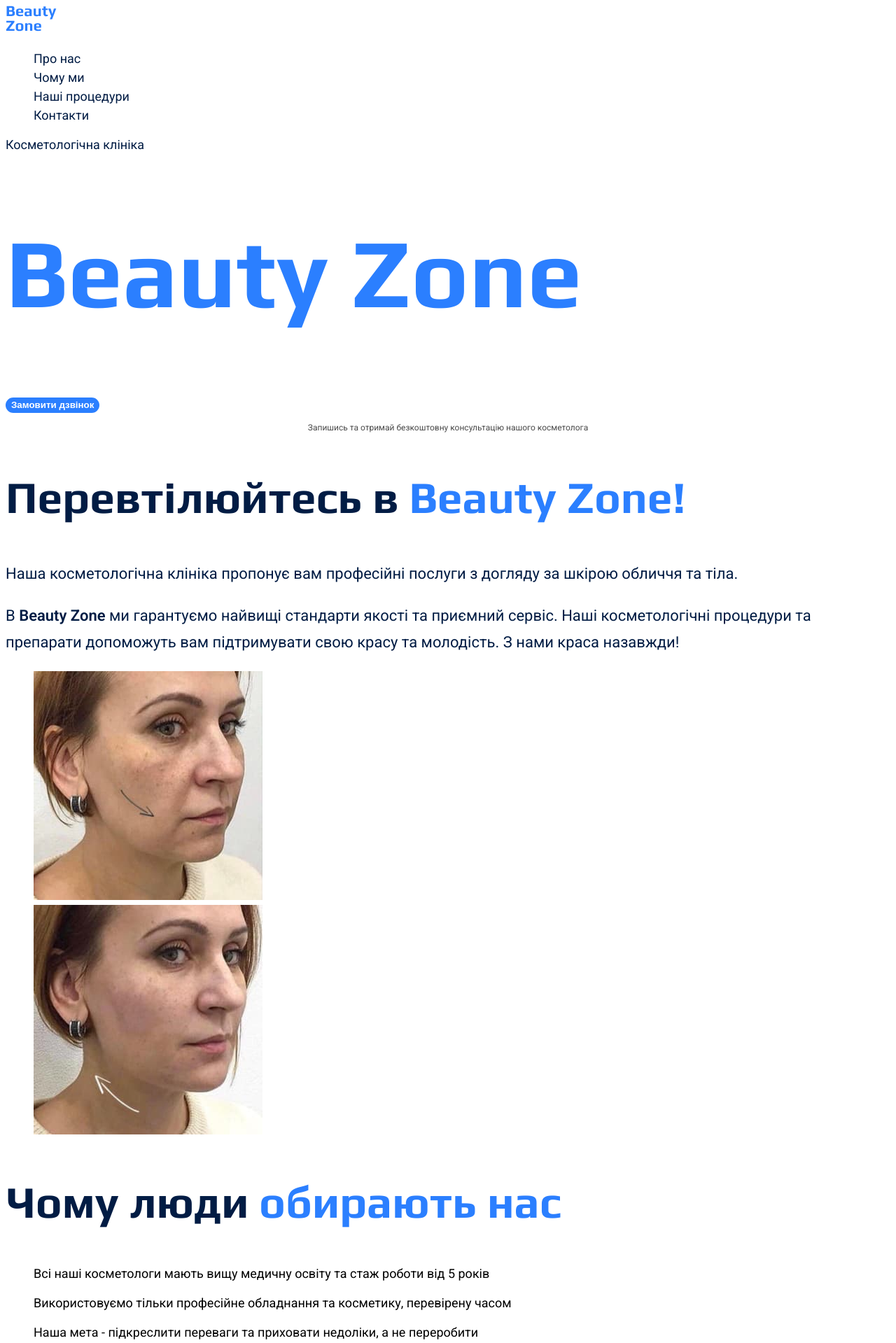
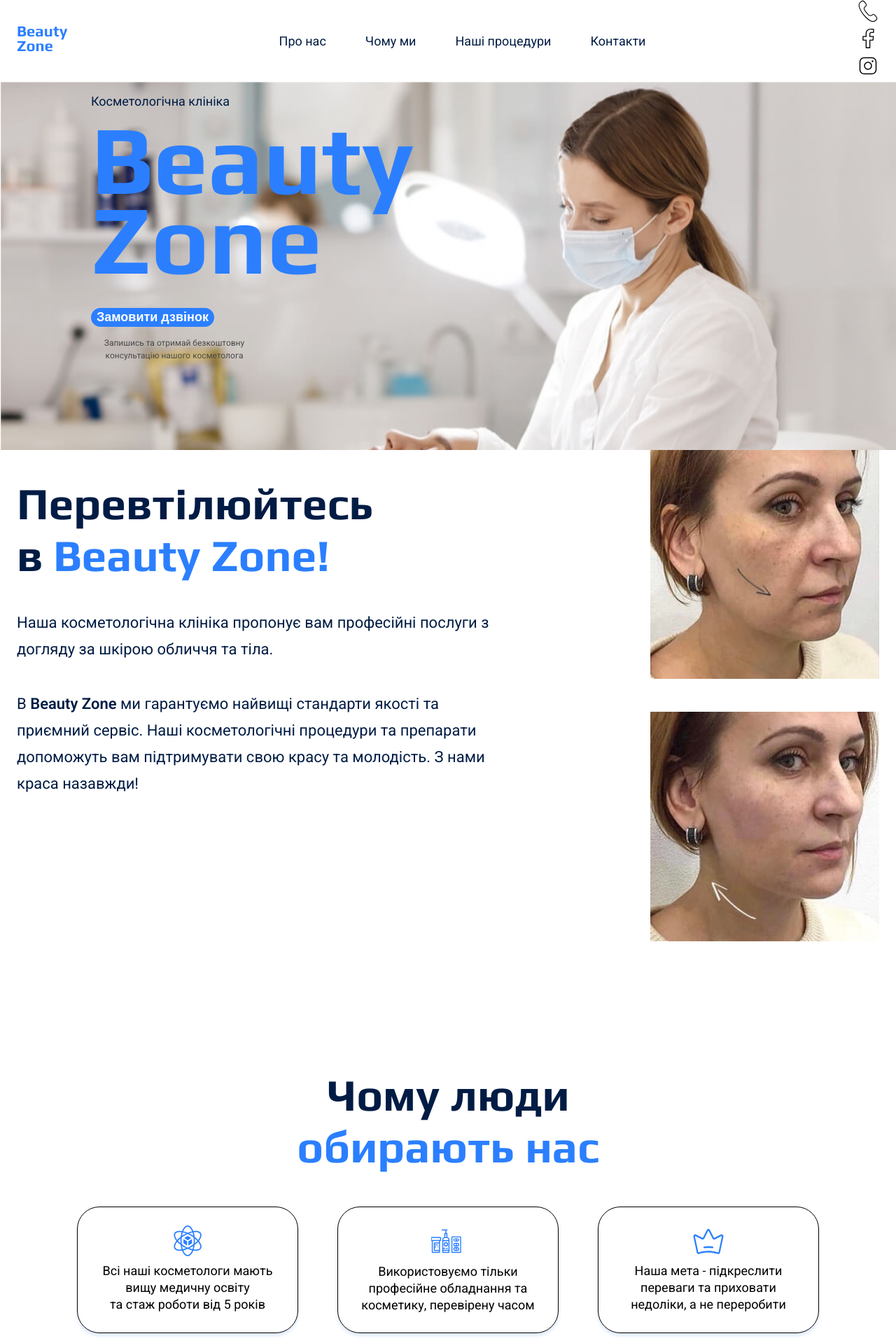
Before and after one commit to VitaliyRoy/genius-homework-1, a plain HTML site: page index.html in a window 1280 px wide. Shown: the top 1919 px of the page at 70% size. Drawn offline with Linux system fonts and the light colour scheme.

Commit message:
Add part of the markup

```diff
--- a/css/styles.css
+++ b/css/styles.css
@@ -7,25 +7,56 @@
   --color-brand-grey: #747272;
 }
 /* Base */
+*,
+*::before,
+*::after {
+  box-sizing: border-box;
+}
+
 body {
   color: var(--color-primary-dark);
   font-family: 'Roboto', sans-serif;
   font-size: 18px;
   font-weight: 400;
   line-height: 1.5;
+  margin: 0 auto;
+}
+
+h1,
+h2,
+h3,
+h4,
+h5,
+h6,
+p {
+  margin-top: 0;
+}
+
+a {
+  display: inline-block;
 }
 
 address {
   font-style: normal;
 }
 
+.container {
+  width: 100%;
+  max-width: 1288px;
+  margin: 0 auto;
+  padding: 0 24px;
+}
+
 ul {
+  margin: 0;
+  padding: 0;
   list-style-type: none;
 }
 
 /* Button */
 .button {
   color: var(--color-primary-light);
+  font-size: 18px;
   font-weight: 600;
   line-height: 1.166;
   background-color: var(--color-brand-light);
@@ -40,6 +71,26 @@ ul {
 }
 
 /* Header */
+.header-container {
+  display: flex;
+  align-items: center;
+  gap: 40px;
+}
+
+.header-nav {
+  display: flex;
+  align-items: center;
+  flex-grow: 1;
+  gap: 40px;
+}
+
+.header-menu {
+  display: flex;
+  gap: 56px;
+  flex-grow: 1;
+  justify-content: center;
+}
+
 .header-link {
   color: var(--color-primary-dark);
   line-height: 1.172;
@@ -48,13 +99,24 @@ ul {
 
 .header-link:hover {
   color: var(--color-brand-light);
-  font-weight: 700;
-  line-height: 1.166;
 }
 
 /* Hero section */
+.hero-section {
+  padding: 16.52px 0 126.48px;
+  background-image: url(../images/hero-section-background.jpg);
+  background-repeat: no-repeat;
+  background-position: right top;
+  background-size: cover;
+}
+
+.hero-container {
+  padding-left: 106px;
+}
+
 .hero-over-title-text {
   line-height: 1.172;
+  margin-bottom: 16px;
 }
 
 .hero-title {
@@ -63,22 +125,54 @@ ul {
   font-size: 140px;
   font-weight: 700;
   line-height: 0.814;
+  margin-bottom: 40px;
   text-transform: capitalize;
+}
+
+.hero-title.limited {
+  max-width: 529px;
+}
+
+.hero-btn {
+  margin-bottom: 14px;
+}
+
+.hero-under-btn-text-container {
+  max-width: 238px;
+  text-align: center;
 }
 
 .hero-under-btn-text {
   color: var(--color-hero-under-btn-text);
   font-size: 12px;
-  text-align: center;
+  margin-bottom: 0;
 }
 
 /* Transformation section */
+.transformation-section {
+  padding: 0 0 88px;
+}
+
+.transformation-container {
+  display: flex;
+  justify-content: space-between;
+  gap: 40px;
+}
+
+.transformation-content {
+  max-width: 709px;
+}
+
 .section-title {
   color: var(--color-primary-dark);
   font-family: 'Play', sans-serif;
   font-size: 64px;
   font-weight: 700;
   line-height: 1.156;
+}
+
+.section-title.centered {
+  text-align: center;
 }
 
 .section-title .accent {
@@ -89,9 +183,15 @@ ul {
   text-transform: capitalize;
 }
 
+.transformation-title {
+  max-width: 529px;
+  margin: 40px 0;
+}
+
 .transformation-text {
   font-size: 22px;
   line-height: 1.727;
+  margin-bottom: 40px;
 }
 
 .transformation-text .darker {
@@ -99,13 +199,63 @@ ul {
   text-transform: capitalize;
 }
 
+.transformation-list {
+  display: flex;
+  flex-direction: column;
+  gap: 40px;
+}
+
 /* Why us section */
+.why-us-section {
+  padding: 88px 0 48px;
+}
+
+.why-us-container {
+  width: 100%;
+  max-width: 1108px;
+  margin: 0 auto;
+  padding: 0 24px;
+}
+
+.why-us-title {
+  max-width: 432px;
+  margin: 0 auto 48px;
+}
+
+.why-us-list {
+  display: flex;
+  flex-wrap: wrap;
+  gap: 56px;
+}
+
+.why-us-item {
+  flex-basis: calc((100% - 112px) / 3);
+}
+
+.why-us-card {
+  height: 181px;
+  padding: 24px 32px;
+  text-align: center;
+  background-color: var(--color-primary-light);
+  border: 1px solid black; /*remove*/
+  border-radius: 32px;
+  box-shadow: 0 4px 4px 0 rgba(168, 198, 245, 0.38);
+}
+
+.why-us-icon {
+  fill: var(--color-brand-light);
+}
+
 .why-us-text {
   color: var(--color-brand-dark);
   line-height: 1.333;
 }
 
 /* Procedure section */
+.procedure-section {
+  padding: 48px 0;
+}
+
 .procedure-title {
   color: var(--color-primary-light);
   font-size: 22px;
@@ -113,6 +263,10 @@ ul {
 }
 
 /* Contact section */
+.contact-section {
+  padding: 48px 0 96px;
+}
+
 .contact-title {
   color: var(--color-primary-light);
   font-size: 22px;
--- a/index.html
+++ b/index.html
@@ -16,97 +16,146 @@
     <link rel="stylesheet" href="./css/styles.css" />
   </head>
   <body>
-    <header>
-      <nav>
+    <header class="header">
+      <div class="container">
+        <div class="header-container">
+          <nav class="header-nav">
             <a href="/">
               <img src="./images/logo.svg" alt="Логотип Beauty Zone" />
             </a>
-        <ul>
+            <ul class="header-menu">
               <li>
-            <a class="header-link" href="#transformation-section">Про нас</a>
+                <a class="header-link" href="#transformation-section"
+                  >Про нас</a
+                >
               </li>
               <li><a class="header-link" href="#why-us-section">Чому ми</a></li>
               <li>
-            <a class="header-link" href="#procedure-section">Наші процедури</a>
+                <a class="header-link" href="#procedure-section"
+                  >Наші процедури</a
+                >
               </li>
-          <li><a class="header-link" href="#contact-section">Контакти</a></li>
+              <li>
+                <a class="header-link" href="#contact-section">Контакти</a>
+              </li>
             </ul>
           </nav>
           <address>
             <ul>
               <li>
                 <a href="#">
-              <!-- call icon -->
+                  <svg width="32" height="32">
+                    <use href="./images/icons.svg#icon-telephone-header"></use>
+                  </svg>
                 </a>
               </li>
               <li>
                 <a href="#">
-              <!-- facebook icon -->
+                  <svg width="32" height="32">
+                    <use href="./images/icons.svg#icon-facebook-header"></use>
+                  </svg>
                 </a>
               </li>
               <li>
                 <a href="#">
-              <!-- instagram icon -->
+                  <svg width="32" height="32">
+                    <use href="./images/icons.svg#icon-instagram-header"></use>
+                  </svg>
                 </a>
               </li>
             </ul>
           </address>
+        </div>
+      </div>
     </header>
     <main>
-      <section>
+      <section class="hero-section">
+        <div class="container">
+          <div class="hero-container">
             <p class="hero-over-title-text">Косметологічна клініка</p>
-        <h1 class="hero-title">beauty zone</h1>
-        <button class="button" type="button">Замовити дзвінок</button>
+            <h1 class="hero-title limited">beauty zone</h1>
+            <button class="hero-btn button" type="button">
+              Замовити дзвінок
+            </button>
+            <div class="hero-under-btn-text-container">
               <p class="hero-under-btn-text">
                 Запишись та отримай безкоштовну консультацію нашого косметолога
               </p>
+            </div>
+          </div>
+        </div>
       </section>
-      <section id="transformation-section">
-        <h2 class="section-title">
-          Перевтілюйтесь в <span class="accent uppercase">beauty zone!</span>
+      <section class="transformation-section" id="transformation-section">
+        <div class="container">
+          <div class="transformation-container">
+            <div class="transformation-content">
+              <h2 class="transformation-title section-title">
+                Перевтілюйтесь в
+                <span class="accent uppercase">beauty zone!</span>
               </h2>
               <p class="transformation-text">
-          Наша косметологічна клініка пропонує вам професійні послуги з догляду
-          за шкірою обличчя та тіла.
+                Наша косметологічна клініка пропонує вам професійні послуги з
+                догляду за шкірою обличчя та тіла.
               </p>
               <p class="transformation-text">
                 B <span class="darker">beauty zone</span> ми гарантуємо найвищі
-          стандарти якості та приємний сервіс. Наші косметологічні процедури та
-          препарати допоможуть вам підтримувати свою красу та молодість. З нами
-          краса назавжди!
+                стандарти якості та приємний сервіс. Наші косметологічні
+                процедури та препарати допоможуть вам підтримувати свою красу та
+                молодість. З нами краса назавжди!
               </p>
-        <ul>
+            </div>
+            <ul class="transformation-list">
               <li>
-            <img src="./images/image-1578.jpg" alt="Жінка до перевтілення" />
+                <img
+                  src="./images/image-1578.jpg"
+                  alt="Жінка до перевтілення"
+                />
               </li>
               <li>
-            <img src="./images/image-1579.jpg" alt="Жінка після перевтілення" />
+                <img
+                  src="./images/image-1579.jpg"
+                  alt="Жінка після перевтілення"
+                />
               </li>
             </ul>
+          </div>
+        </div>
       </section>
-      <section id="why-us-section">
-        <h2 class="section-title">
+      <section class="why-us-section" id="why-us-section">
+        <div class="container">
+          <div class="why-us-container">
+            <h2 class="why-us-title section-title centered">
               Чому люди <span class="accent">обирають нас</span>
             </h2>
-        <ul>
-          <li>
-            <article>
+            <ul class="why-us-list">
+              <li class="why-us-item">
+                <article class="why-us-card">
+                  <svg class="why-us-icon" width="48" height="48">
+                    <use href="./images/icons.svg#icon-materials-science"></use>
+                  </svg>
                   <p class="why-us-text">
-                Всі наші косметологи мають вищу медичну освіту та стаж роботи
-                від 5 років
+                    Всі наші косметологи мають <br />
+                    вищу медичну освіту <br />
+                    та стаж роботи від 5 років
                   </p>
                 </article>
               </li>
-          <li>
-            <article>
+              <li class="why-us-item">
+                <article class="why-us-card">
+                  <svg class="why-us-icon" width="48" height="49">
+                    <use href="./images/icons.svg#icon-cosmetics"></use>
+                  </svg>
                   <p class="why-us-text">
                     Використовуємо тільки професійне обладнання та косметику,
                     перевірену часом
                   </p>
                 </article>
               </li>
-          <li>
-            <article>
+              <li class="why-us-item">
+                <article class="why-us-card">
+                  <svg class="why-us-icon" width="48" height="48">
+                    <use href="./images/icons.svg#icon-crown"></use>
+                  </svg>
                   <p class="why-us-text">
                     Наша мета - підкреслити переваги та приховати недоліки, а не
                     переробити
@@ -114,9 +163,12 @@
                 </article>
               </li>
             </ul>
+          </div>
+        </div>
       </section>
-      <section id="procedure-section">
-        <h2 class="section-title">
+      <section class="procedure-section" id="procedure-section">
+        <div class="container">
+          <h2 class="section-title centered">
             Наші <span class="accent">процедури</span>
           </h2>
           <ul>
@@ -136,9 +188,13 @@
               </article>
             </li>
           </ul>
+        </div>
       </section>
-      <section id="contact-section">
-        <h2 class="section-title">Як нас <span class="accent">знайти</span></h2>
+      <section class="contact-section" id="contact-section">
+        <div class="container">
+          <h2 class="section-title centered">
+            Як нас <span class="accent">знайти</span>
+          </h2>
           <iframe
             src="https://www.google.com/maps/embed?pb=!1m14!1m8!1m3!1d2537.4683382521785!2d30.7754093!3d50.5068521!3m2!1i1024!2i768!4f13.1!3m3!1m2!1s0x40d4d97de411b701%3A0x48116b28f7f00d94!2z0YPQuy4g0KLQsNGA0LDRgdCwINCo0LXQstGH0LXQvdC60L4sIDUsINCR0YDQvtCy0LDRgNGLLCDQmtC40LXQstGB0LrQsNGPINC-0LHQu9Cw0YHRgtGMLCAwNzQwMA!5e0!3m2!1sru!2sua!4v1736345286619!5m2!1sru!2sua"
             width="605"
@@ -158,9 +214,11 @@
             Натискаючи на кнопку я погоджуюсь
             <a class="contact-link" href="#">з політикою конфіденційності</a>
           </p>
+        </div>
       </section>
     </main>
     <footer>
+      <div class="container">
         <nav>
           <a href="/">
             <img src="./images/logo.svg" alt="Логотип Beauty Zone" />
@@ -214,6 +272,7 @@
           </a>
           <p class="address-copyright">&copy; 2022 Дані захищені</p>
         </address>
+      </div>
     </footer>
   </body>
 </html>
```
Also changed, not shown: images/hero-section-background.jpg (added), images/icons.svg (added). Lines whose indentation alone changed are shown as unchanged.
